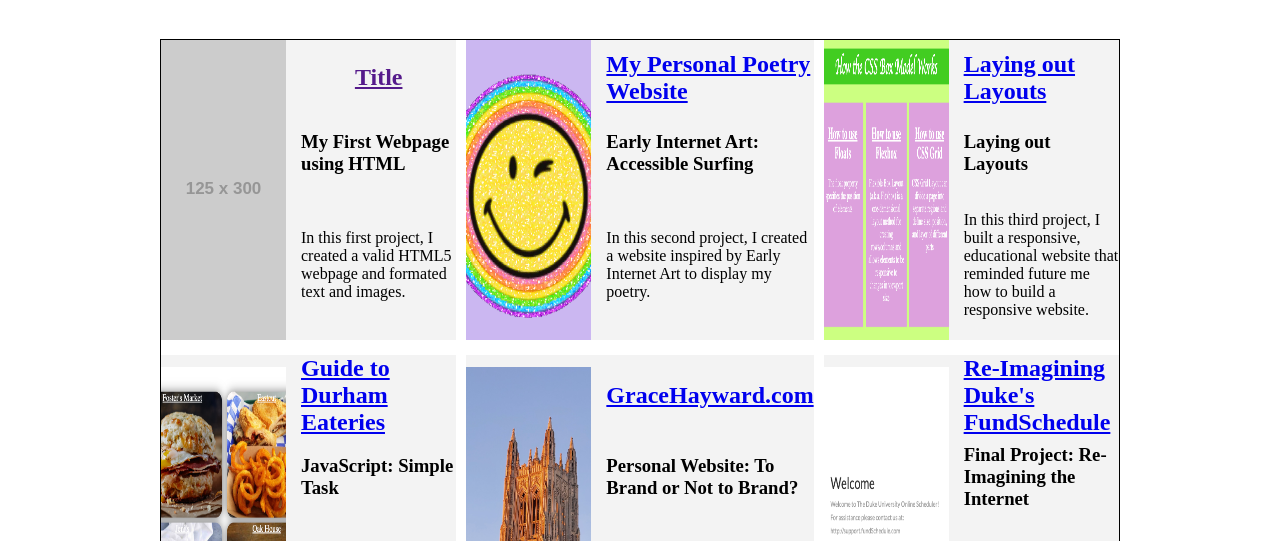
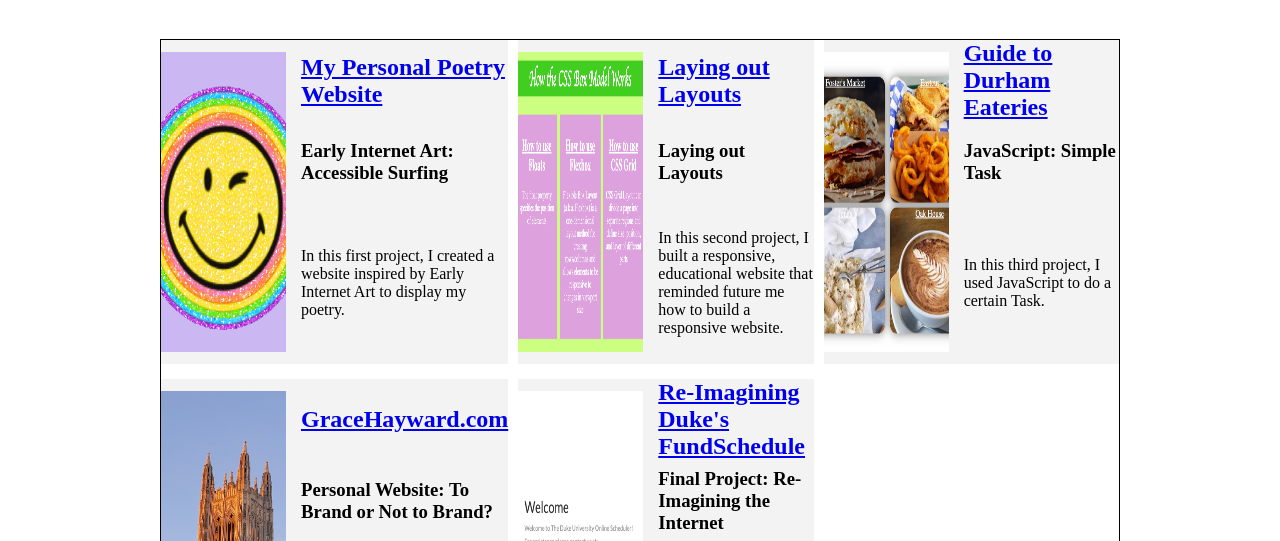
Before and after one commit to KelseyBrod/gracehayward.github.io, a plain HTML site: page index.html in a window 1280 px wide. Shown: the part 180-721 px from the top of the page. Drawn offline with Linux system fonts and the light colour scheme; placeholder pictures from the web are drawn by us.

Commit message:
Edited landing page grid

```diff
--- a/index.html
+++ b/index.html
@@ -21,37 +21,31 @@
         </header>
         <h1 id="page_title">Project Portfolio</h1>
         <main id="projects-grid">
-            <article id="project1" class="project_item">
-                <h2 class="project_number"><a href="">Title</a></h2>
-                <img class="project_image" src="https://dummyimage.com/125x300/3d3d3d/9e9e9e" alt="project 1 image" width="" height=""/>
-                <h3 class="project_title">My First Webpage using HTML</h3>
-                <p class="project_description">In this first project, I created a valid HTML5 webpage and formated text and images. </p>
-            </article>
             <article id="project2" class="project_item">
                 <h2 class="project_number"><a href="http://127.0.0.1:5501/index.html">My Personal Poetry Website</a></h2>
                 <!-- I inserted the link to my Early Internet Art project website and changed the title to reflect the content of my website -->
                 <img class="project_image" src="./early internet files/images/earlyinternetthumbnail.png" height = 300 width = 125 alt="project 2 image" />
                 <!-- I took a screenshot of the top part of the home page of my website and sized it to fit the space for a thumbnail -->
                 <h3 class="project_title">Early Internet Art: Accessible Surfing</h3>
-                <p class="project_description">In this second project, I created a website inspired by Early Internet Art to display my poetry. </p>
+                <p class="project_description">In this first project, I created a website inspired by Early Internet Art to display my poetry. </p>
             </article>
             <article id="project3" class="project_item">
                 <h2 class="project_number"><a href="Laying out Layouts/index.html">Laying out Layouts</a></h2>
                 <img class="project_image" src="LOLthumbnail.png" height = 300 width = 125 alt="project 3 image" />
                 <h3 class="project_title">Laying out Layouts</h3>
-                <p class="project_description">In this third project, I built a responsive, educational website that reminded future me how to build a responsive website.</p>
+                <p class="project_description">In this second project, I built a responsive, educational website that reminded future me how to build a responsive website.</p>
             </article>
             <article id="project4" class="project_item">
                 <h2 class="project_number"><a href="Java site/pages/index.html">Guide to Durham Eateries</a></h2>
                 <img class="project_image" src="DEthumbnail.png" height = 300 width = 125 alt="project 4 image" />
                 <h3 class="project_title">JavaScript: Simple Task</h3>
-                <p class="project_description">In this fourth project, I used JavaScript to do a certain Task.</p>
+                <p class="project_description">In this third project, I used JavaScript to do a certain Task.</p>
             </article>
             <article id="project5" class="project_item">
                 <h2 class="project_number"><a href="Personal Website/index.html">GraceHayward.com</a></h2>
                 <img class="project_image" src="personalwebthumbnail.png" height = 300 width = 125 alt="project 5 image" />
                 <h3 class="project_title">Personal Website: To Brand or Not to Brand?</h3>
-                <p class="project_description">In this fifth project, I built a personal website that is pro-personal branding</p>
+                <p class="project_description">In this fourth project, I built a personal website that is pro-personal branding</p>
             </article>
             <article id="project6" class="project_item">
                 <h2 class="project_number"><a href="Reimagining the Internet/index.html">Re-Imagining Duke's FundSchedule</a></h2>
```
